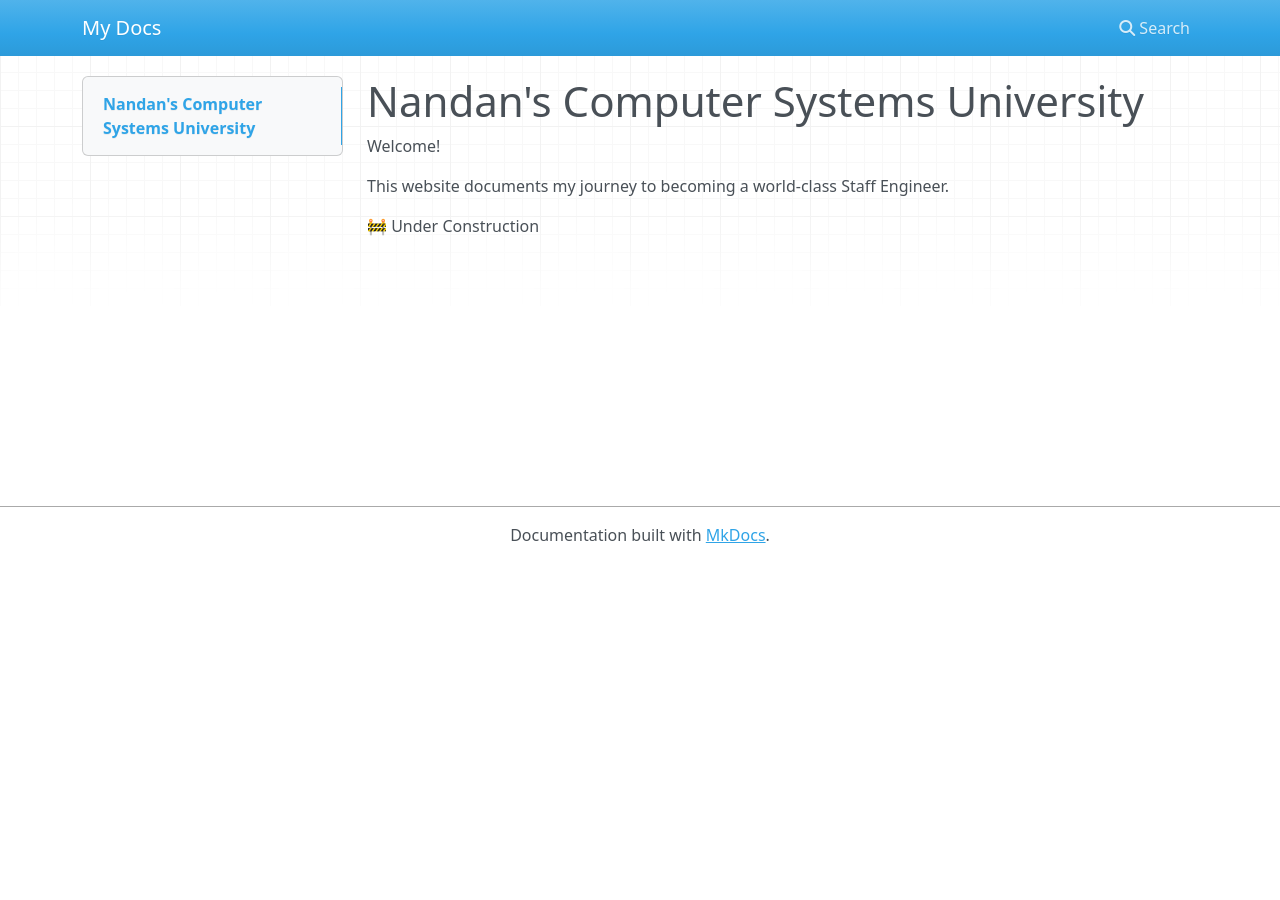
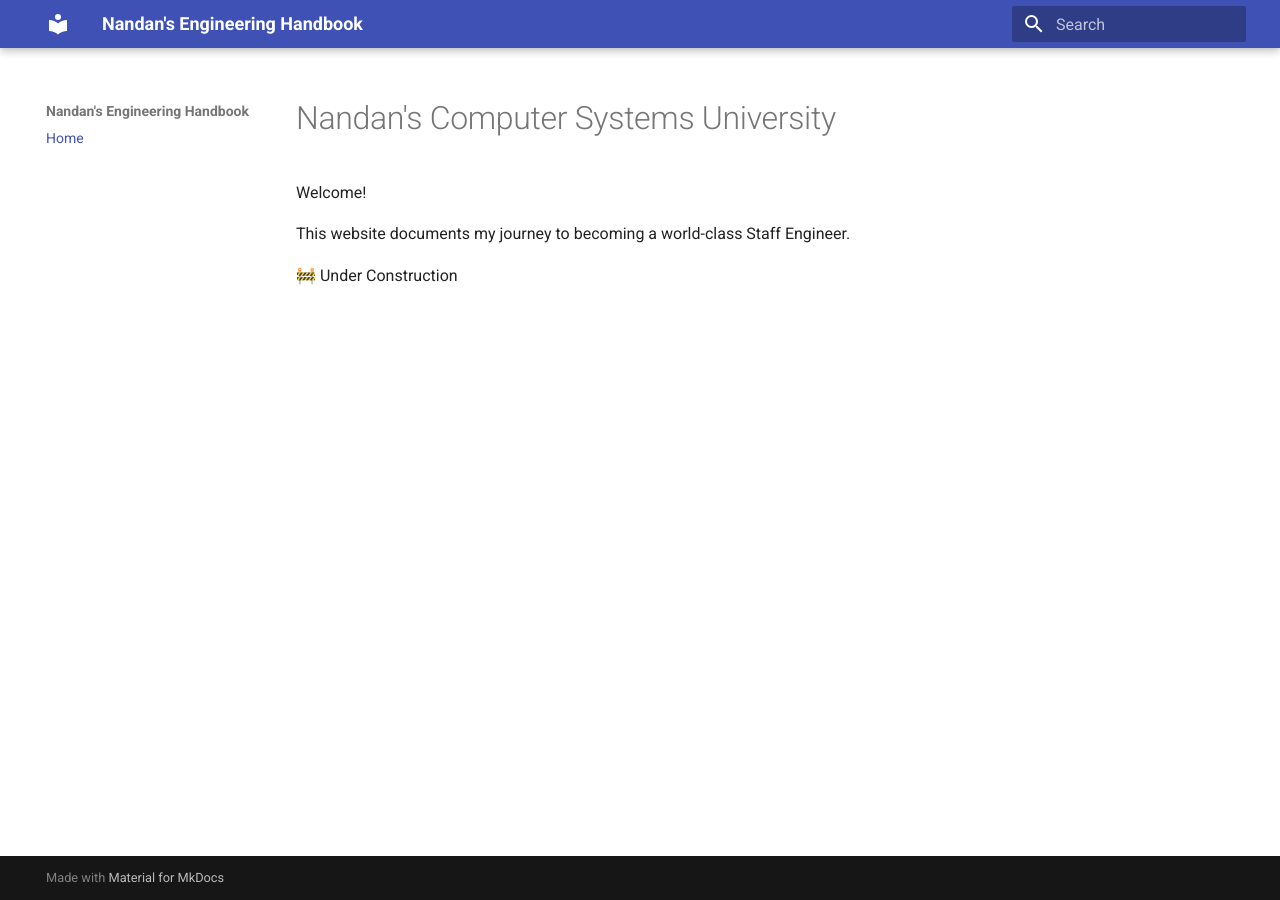
Before and after one commit to mankadnandan/mankadnandan.github.io, an MkDocs documentation site: the page built from docs/index.md, in a window 1280 px wide. Built offline with MkDocs 1.6.1 and Material for MkDocs 9.7.7, drawn with Linux system fonts in a browser that asks for light colours; nearby versions of some CDN libraries.

Commit message:
Changing mkdocs.yml

```diff
--- a/mkdocs.yml
+++ b/mkdocs.yml
@@ -1 +1,10 @@
-site_name: My Docs
+site_name: Nandan's Engineering Handbook
+site_description: A living handbook on software engineering, distributed systems, and computer science.
+site_author: Nandan Mankad
+site_url: https://mankadnandan.github.io/
+
+theme:
+  name: material
+
+nav:
+  - Home: index.md
```
